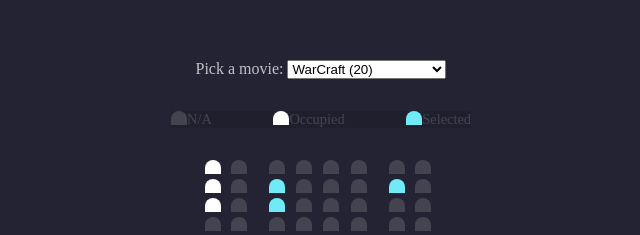
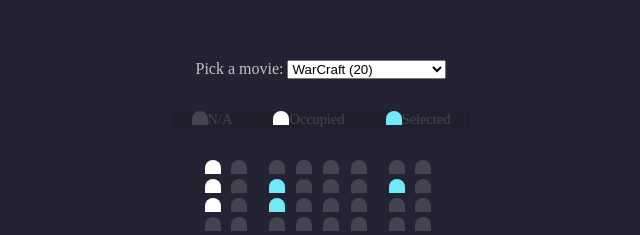
Before and after one commit to Loctarogar/movie-seat-booking, a plain HTML site: page index.html in a window 1280 px wide. Shown: the part 202-437 px from the top of the page, 319-959 px from the left. Drawn offline with Linux system fonts and the light colour scheme.

Commit message:
desk centered

```diff
--- a/style.css
+++ b/style.css
@@ -78,13 +78,13 @@ span {
 .desk ul {
   display: flex;
   flex-direction: row;
-  justify-content: space-between;
+  justify-content: space-around;
 }
 
 .desk ul li {
   /* background: chartreuse; */
   display: flex;
-  flex-direction: row;
+  /* flex-direction: row; */
   /* justify-content: space-around; */
 }
 
```
